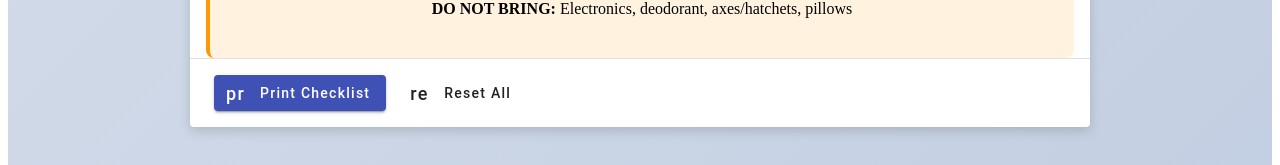
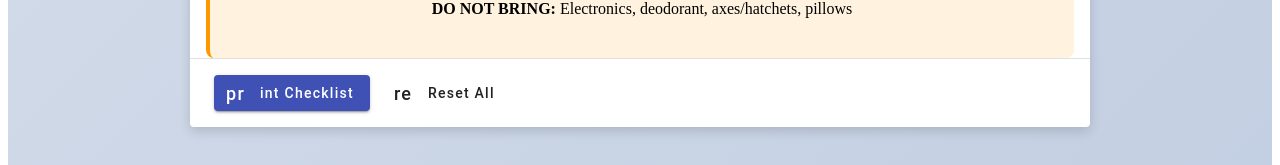
Before and after one commit to tqheel/backpacking-advisor, an Angular app in the folder app/: page /home in a window 1280 px wide. Shown: the part 4174-4339 px from the top of the page. Built offline with nearby package versions, Linux system fonts and the light colour scheme.

Commit message:
Remove 'pr' from Print Checklist button text

```diff
--- a/app/src/app/printable-checklist/printable-checklist.component.html
+++ b/app/src/app/printable-checklist/printable-checklist.component.html
@@ -56,7 +56,7 @@
   <mat-card-actions class="no-print">
     <button mat-raised-button color="primary" (click)="print()">
       <mat-icon>print</mat-icon>
-      Print Checklist
+      int Checklist
     </button>
     <button mat-button (click)="resetChecklist()">
       <mat-icon>refresh</mat-icon>
```
